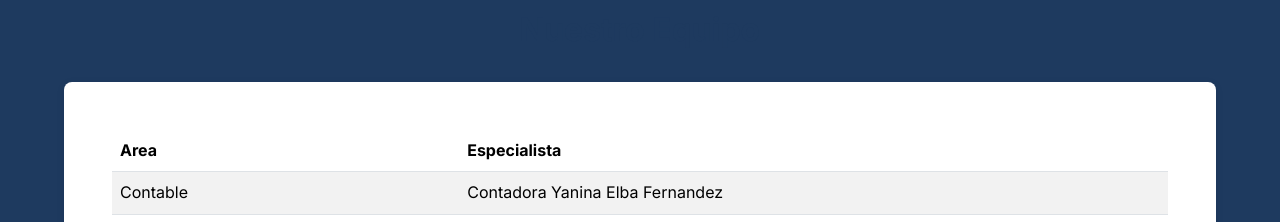
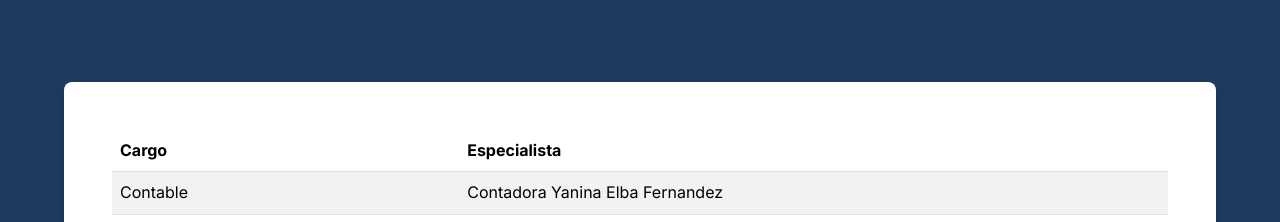
Before and after one commit to asubelza/Web_ECJY, a Next.js app in the folder frontend/: page / in a window 1280 px wide. Shown: the part 1420-1642 px from the top of the page. Built offline with nearby package versions, Linux system fonts and the light colour scheme; no server answers.

Commit message:
Change Area to Cargo, fix dark mode in Cruce

```diff
--- a/frontend/src/app/admin/especialistas/page.tsx
+++ b/frontend/src/app/admin/especialistas/page.tsx
@@ -150,7 +150,7 @@ export default function AdminEspecialistasPage() {
           <thead style={{ background: '#f8f9fa' }}>
             <tr>
               <th style={{ color: '#1e3a5f' }}>Orden</th>
-              <th style={{ color: '#1e3a5f' }}>Área</th>
+              <th style={{ color: '#1e3a5f' }}>Cargo</th>
               <th style={{ color: '#1e3a5f' }}>Nombre</th>
               <th style={{ color: '#1e3a5f' }}>Estado</th>
               <th style={{ color: '#1e3a5f' }}>Acciones</th>
@@ -209,7 +209,7 @@ export default function AdminEspecialistasPage() {
         <Modal.Body>
           <Form onSubmit={handleSubmit}>
             <Form.Group className="mb-3">
-              <Form.Label>Área</Form.Label>
+              <Form.Label>Cargo</Form.Label>
               <Form.Control
                 type="text"
                 value={formData.area}
--- a/frontend/src/components/SpecialistsTable.tsx
+++ b/frontend/src/components/SpecialistsTable.tsx
@@ -41,7 +41,7 @@ export default function SpecialistsTable() {
     <Table striped hover className="table">
       <thead>
         <tr>
-          <th>Area</th>
+          <th>Cargo</th>
           <th>Especialista</th>
         </tr>
       </thead>
```
